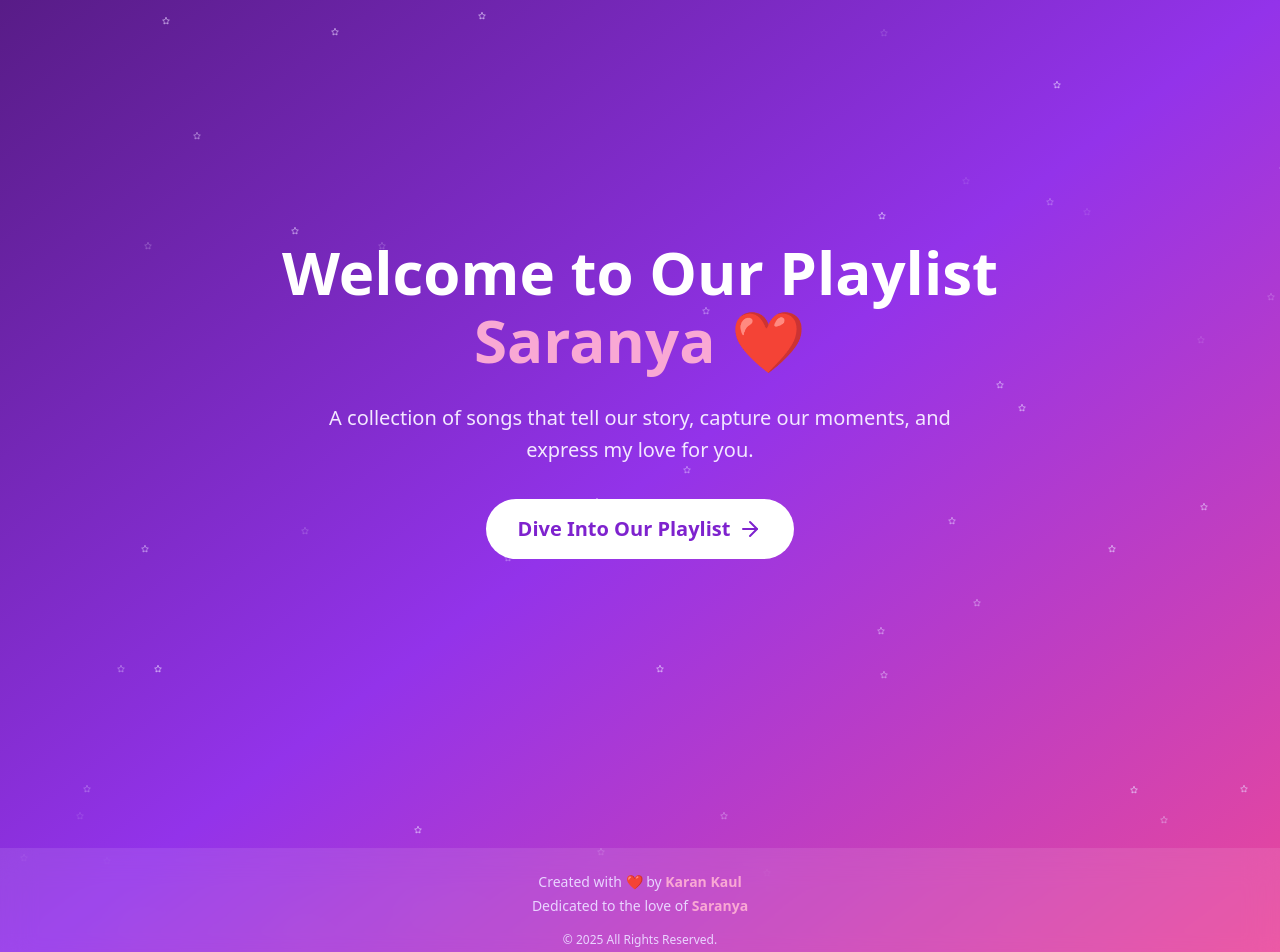
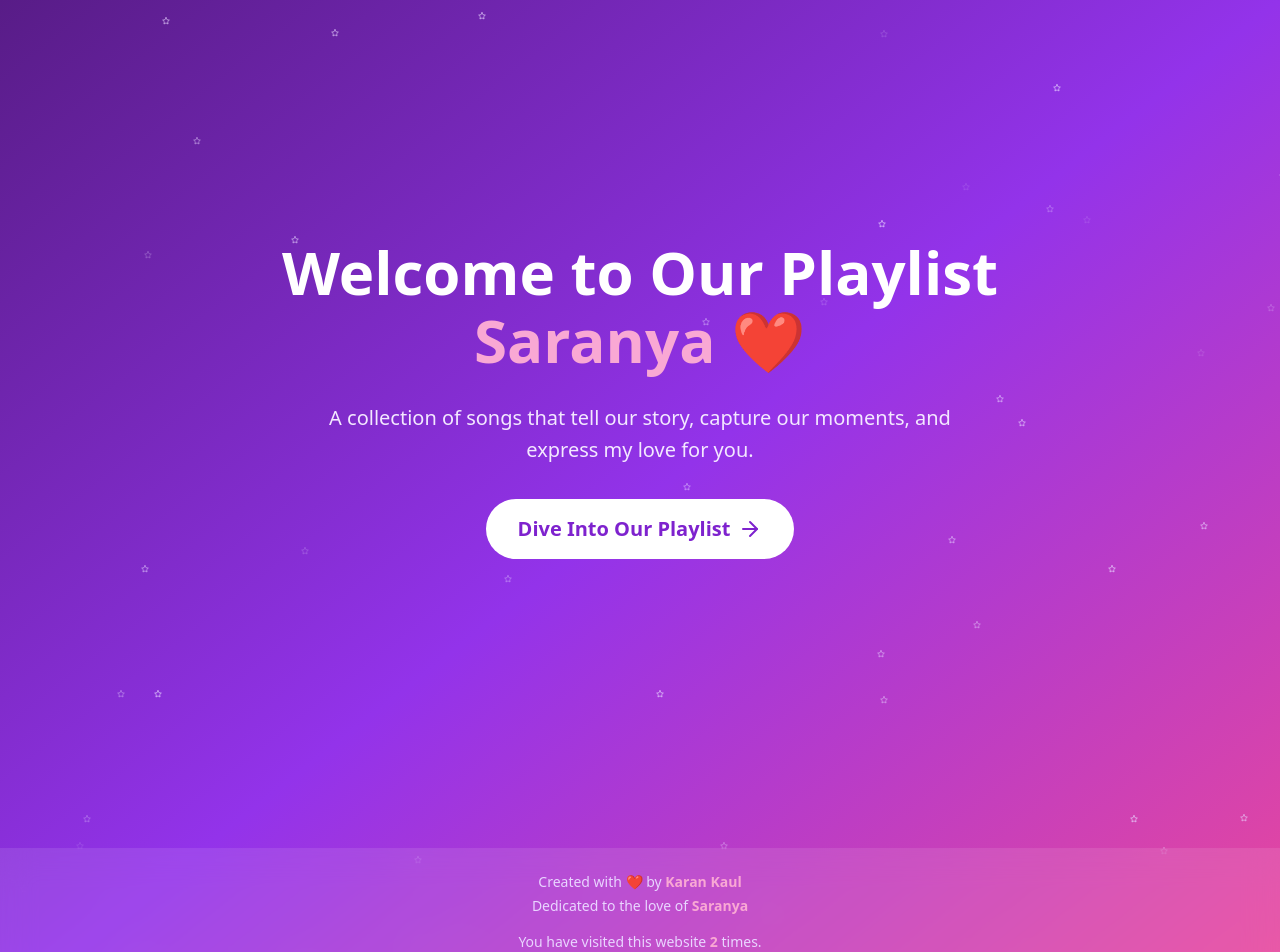
Before and after one commit to kaulkaran/for-love, a React (Vite) app: page / in a window 1280 px wide. Shown: the top 952 px of the page. Built offline with nearby package versions, Linux system fonts and the light colour scheme.

Commit message:
Update App.tsx

```diff
--- a/src/App.tsx
+++ b/src/App.tsx
@@ -292,6 +292,9 @@ function Footer({ visitCount }: { visitCount: number }) {
         <p className="text-purple-200 text-sm mt-1">
           Dedicated to the love of <span className="text-pink-300 font-semibold">Saranya</span>
         </p>
+         <p className="text-purple-200 text-sm mt-4">
+          You have visited this website <span className="text-pink-300 font-semibold">{visitCount}</span> times.
+        </p>
         <p className="text-purple-200 text-xs mt-4">
           &copy; {new Date().getFullYear()} All Rights Reserved.
         </p>
```
